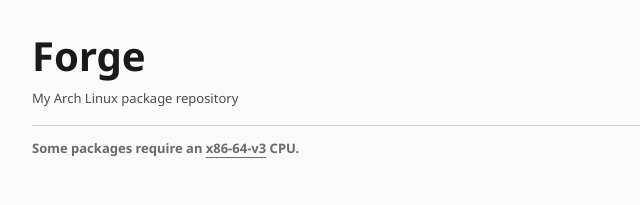
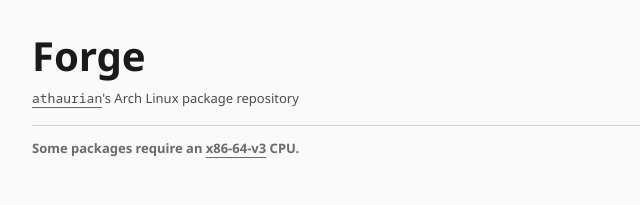
Before and after one commit to athaurian/forge, a plain HTML site: page web/index.html in a window 1280 px wide. Shown: the top 205 px of the page, 136-776 px from the left. Drawn offline with Linux system fonts and the light colour scheme; no server answers.

Commit message:
style: link athaurian tagline to site

```diff
--- a/web/index.html
+++ b/web/index.html
@@ -5,7 +5,7 @@
     <meta name="viewport" content="width=device-width, initial-scale=1.0" />
     <meta
       name="description"
-      content="Forge, my Arch Linux package repository: browse available packages, set up the repo, and install with pacman"
+      content="Forge, athaurian's Arch Linux package repository: browse available packages, set up the repo, and install with pacman"
     />
     <title>forge</title>
     <link rel="icon" type="image/svg+xml" href="favicon.svg" />
@@ -31,7 +31,10 @@
       <div class="site-header">
         <div>
           <h1>Forge</h1>
-          <p class="tagline">My Arch Linux package repository</p>
+          <p class="tagline">
+            <a href="https://athaurian.github.io"><code>athaurian</code></a
+            >'s Arch Linux package repository
+          </p>
         </div>
         <button
           class="theme-toggle"
```
